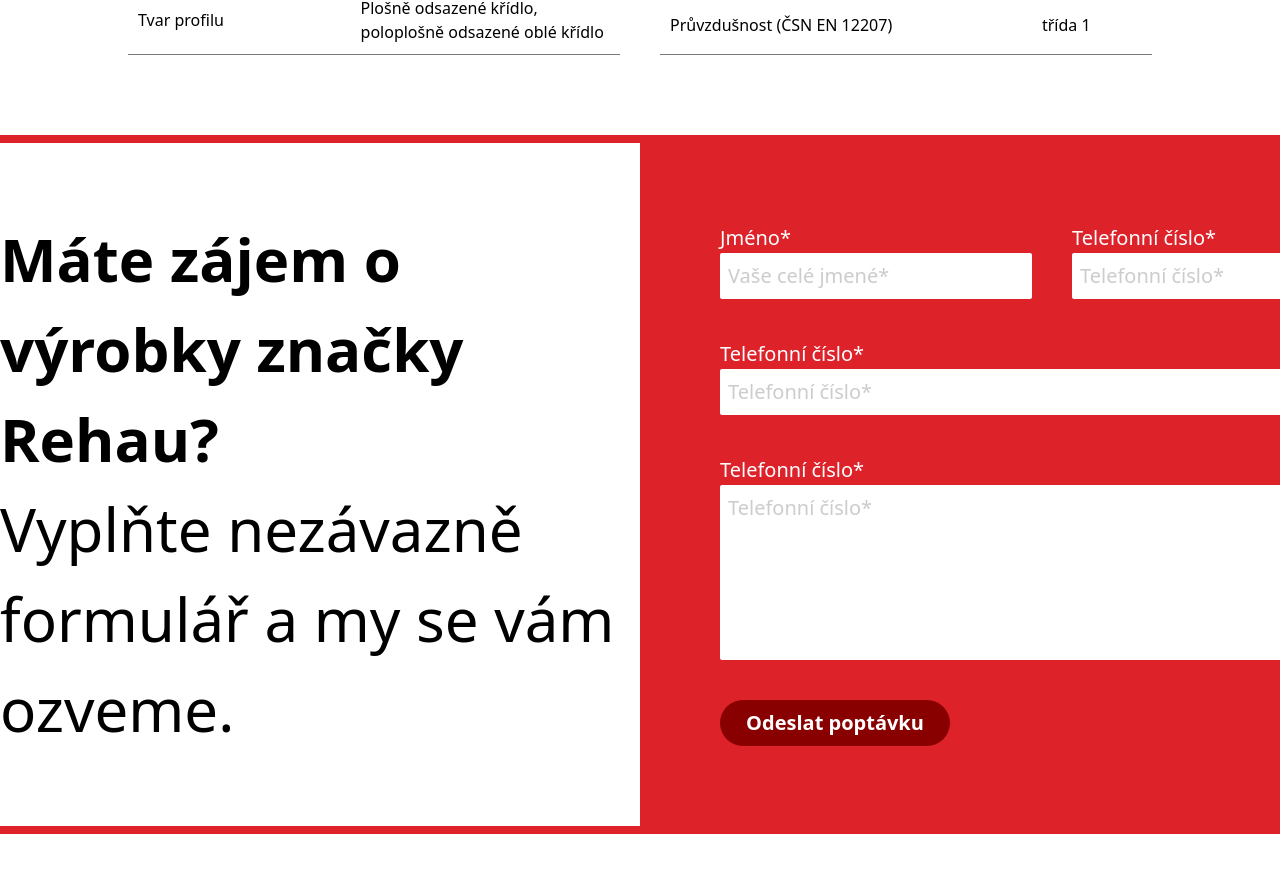
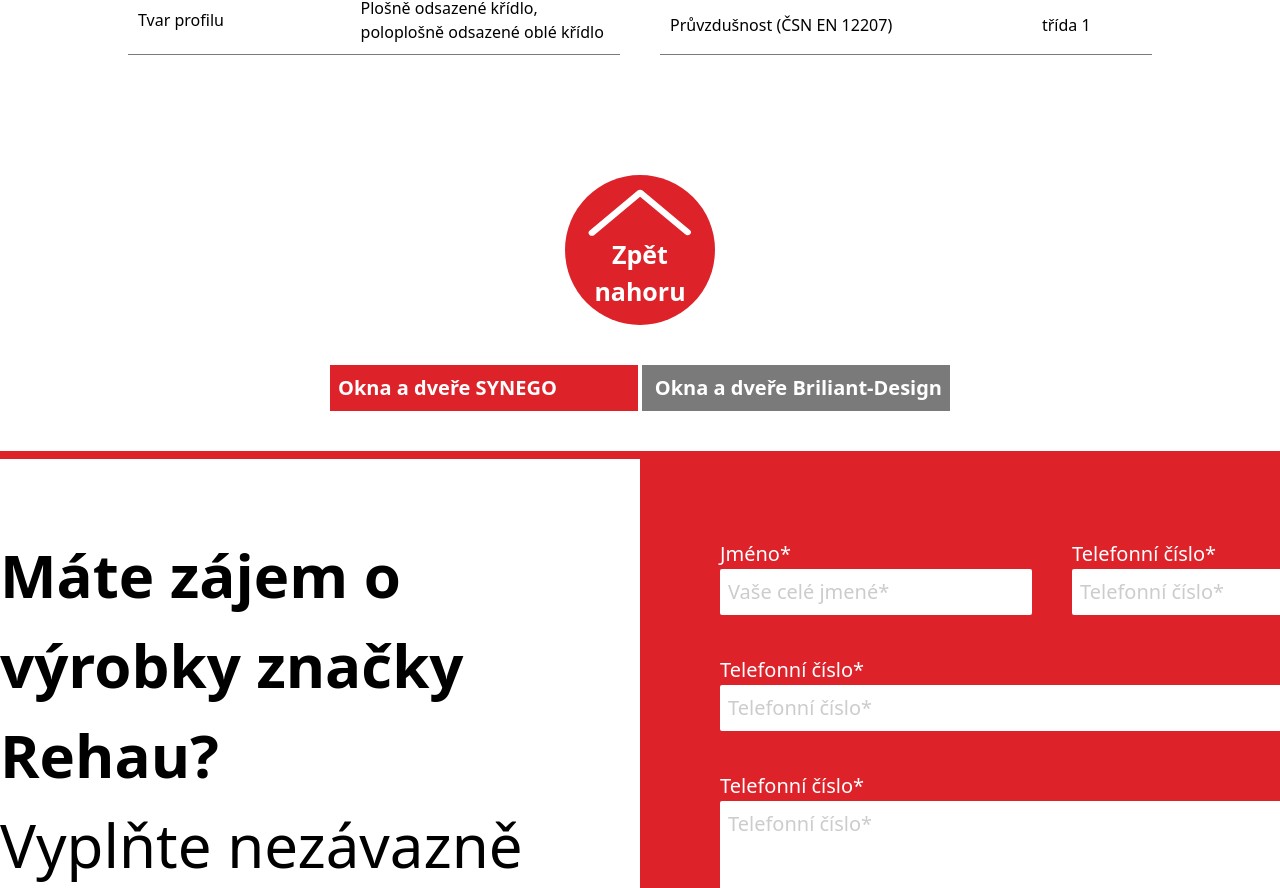
Before and after one commit to kamillm/ts-kft-profile, a Next.js app: page /windows in a window 1280 px wide. Shown: the part 7850-8738 px from the top of the page. Built offline with nearby package versions, Linux system fonts and the light colour scheme.

Commit message:
feat : completed the 1920 resolution

```diff
--- a/src/assets/svg/index.tsx
+++ b/src/assets/Icons/DownArrow.tsx
@@ -1,4 +1,4 @@
-export const DownArrowIcon = () => {
+const DownArrowIcon = () => {
   return (
     <svg width="42" height="20" viewBox="0 0 42 20" fill="none" xmlns="http://www.w3.org/2000/svg">
       <path
@@ -8,3 +8,5 @@
     </svg>
   );
 };
+
+export default DownArrowIcon;
--- /dev/null
+++ b/src/assets/Icons/UpArrow.tsx
@@ -0,0 +1,12 @@
+const UpArrowIcon = () => {
+  return (
+    <svg width="104" height="47" viewBox="0 0 104 47" fill="none" xmlns="http://www.w3.org/2000/svg">
+      <path
+        d="M0.471682 43.8656C0.471682 44.5938 0.816065 45.339 1.48457 45.8978C2.82159 47.0154 5.00943 47.0154 6.34645 45.8978L52.1089 7.64422L97.2028 45.339C98.5398 46.4566 100.728 46.4566 102.065 45.339C103.402 44.2213 103.402 42.3925 102.065 41.2748L54.5398 1.5311C53.2028 0.413463 51.0149 0.413463 49.6779 1.5311L1.48457 41.8167C0.795807 42.3925 0.471682 43.1205 0.471682 43.8656Z"
+        fill="white"
+      />
+    </svg>
+  );
+};
+
+export default UpArrowIcon;
--- /dev/null
+++ b/src/assets/Icons/index.ts
@@ -0,0 +1,2 @@
+export { default as UpArrowIcon } from "./UpArrow";
+export { default as DownArrowIcon } from "./DownArrow";
--- a/src/pages/windows.tsx
+++ b/src/pages/windows.tsx
@@ -1,5 +1,5 @@
 import { Inter } from "next/font/google";
-import { BannerView, ConstructionView, ProductView } from "@/views/windows";
+import { BannerView, ConstructionView, ProductView, ScrollTopView } from "@/views/windows";
 
 const inter = Inter({ subsets: ["latin"] });
 
@@ -13,6 +13,7 @@
       <ProductView />
       <ProductView />
       <ProductView />
+      <ScrollTopView />
     </>
   );
 }
--- a/src/views/windows/banner/index.tsx
+++ b/src/views/windows/banner/index.tsx
@@ -17,7 +17,7 @@
   }, [type]);
 
   return (
-    <div>
+    <div id="product-banner">
       <div className="relative h-[808px]">
         <Image src={BannerImge} fill alt="home-banner" />
 
--- a/src/views/windows/index.ts
+++ b/src/views/windows/index.ts
@@ -1,3 +1,4 @@
 export { default as BannerView } from "./banner";
 export { default as ConstructionView } from "./construction";
 export { default as ProductView } from "./product";
+export { default as ScrollTopView } from "./scrollTop";
--- a/src/views/windows/product/index.tsx
+++ b/src/views/windows/product/index.tsx
@@ -3,7 +3,7 @@
 
 import ItemImg from "@/assets/item.png";
 import Container from "@/components/Container";
-import { DownArrowIcon } from "@/assets/svg";
+import { DownArrowIcon } from "@/assets/Icons";
 
 const Product = () => {
   return (
--- /dev/null
+++ b/src/views/windows/scrollTop/index.tsx
@@ -0,0 +1,55 @@
+import { UpArrowIcon } from "@/assets/Icons";
+import Container from "@/components/Container";
+import { useKind } from "@/contexts/KindProvider";
+import clsx from "clsx";
+import Link from "next/link";
+import React, { useEffect, useState } from "react";
+
+const ScrollTop = () => {
+  const { kind, setKind } = useKind();
+
+  const [type, setType] = useState(kind);
+
+  useEffect(() => {
+    setKind(type);
+  }, [type]);
+
+  return (
+    <div className="flex flex-col items-center space-y-10 py-10">
+      <Link href="#product-banner">
+        <div className="bg-primary w-[150px] h-[150px] rounded-full flex items-center justify-center flex-col cursor-pointer">
+          <UpArrowIcon />
+          <p className="font-600 text-[25px] text-white text-center">
+            {"Zpět"}
+            <br />
+            {"nahoru"}
+          </p>
+        </div>
+      </Link>
+
+      <div className="flex items-center justify-center">
+        <div
+          onClick={() => setType(!type)}
+          className={clsx(
+            "cursor-pointer text-white text-[20px] font-700 p-2 w-[308px]",
+            !type ? "bg-primary" : "bg-main-900"
+          )}
+        >
+          {"Okna a dveře SYNEGO"}
+        </div>
+        <div className="bg-white w-1 h-[46px]" />
+        <div
+          onClick={() => setType(!type)}
+          className={clsx(
+            "cursor-pointer text-white text-[20px] font-700 p-2 w-[308px] text-right",
+            type ? "bg-primary" : "bg-main-900"
+          )}
+        >
+          {"Okna a dveře Briliant-Design"}
+        </div>
+      </div>
+    </div>
+  );
+};
+
+export default ScrollTop;
```
